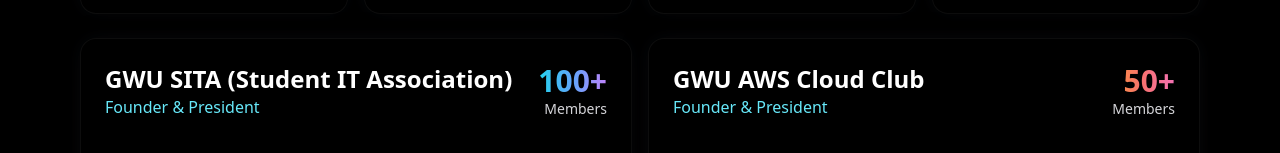
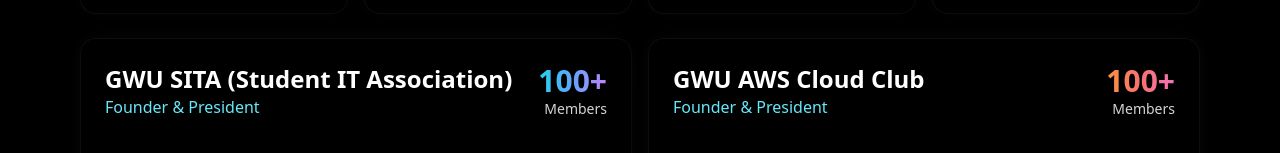
Before and after one commit to Zeareau/websitev2, a React (Vite) app: page / in a window 1280 px wide. Shown: the part 851-1004 px from the top of the page. Built offline with nearby package versions, Linux system fonts and the light colour scheme.

Commit message:
update member count 100

```diff
--- a/src/pages/Home.jsx
+++ b/src/pages/Home.jsx
@@ -323,7 +323,7 @@
               </div>
               <div className="text-right">
                 <div className="text-3xl font-bold bg-gradient-to-r from-orange-400 via-red-400 to-pink-400 bg-clip-text text-transparent">
-                  50+
+                  100+
                 </div>
                 <div className="text-zinc-300 text-sm font-medium">Members</div>
               </div>
```
Also changed, not shown: 2 other files (tests, documents, lock files or other folders).
